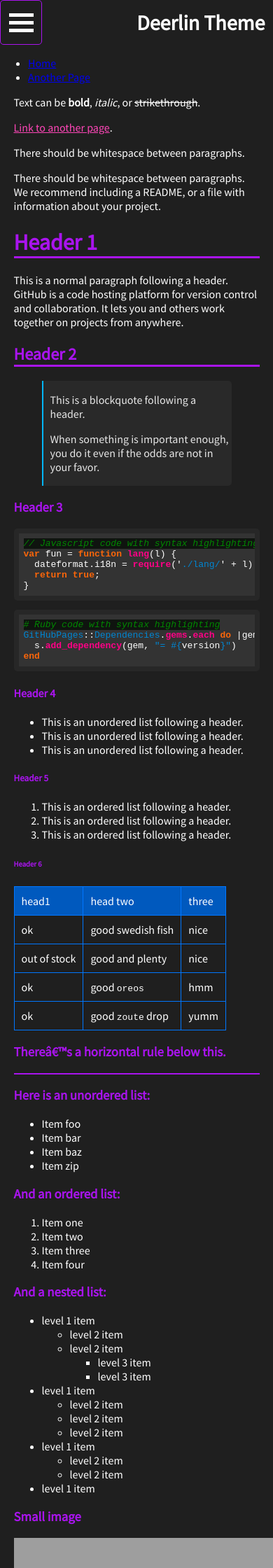
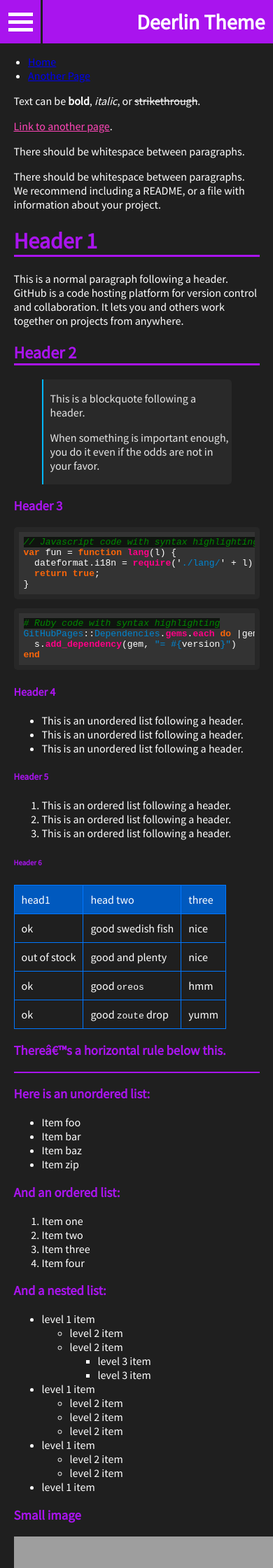
Before and after one commit to nashiradeer/deerlin-for-jekyll, a Jekyll site: the page built from index.md, in a window 390 px wide. Shown: the top 2240 px of the page at 70% size. Built offline with Jekyll 4.4.1, drawn with Linux system fonts in a browser that asks for light colours; grey boxes are pictures that could not be loaded.

Commit message:
Update navbar style

```diff
--- a/_sass/mobile.scss
+++ b/_sass/mobile.scss
@@ -6,6 +6,7 @@
     #navbar > div > div {
         display: flex;
         justify-content: space-between;
+        background-color: var(--title-color);
     }
 
     #navbar a.website-title {
@@ -17,8 +18,7 @@
 
     #navbar a#menu-btn {
         padding: 3%;
-        border: 1px solid var(--title-color);
-        border-radius: 5px;
+        border-right: 3px solid var(--background-color);
     }
 
     #navbar a#menu-btn div {
```
